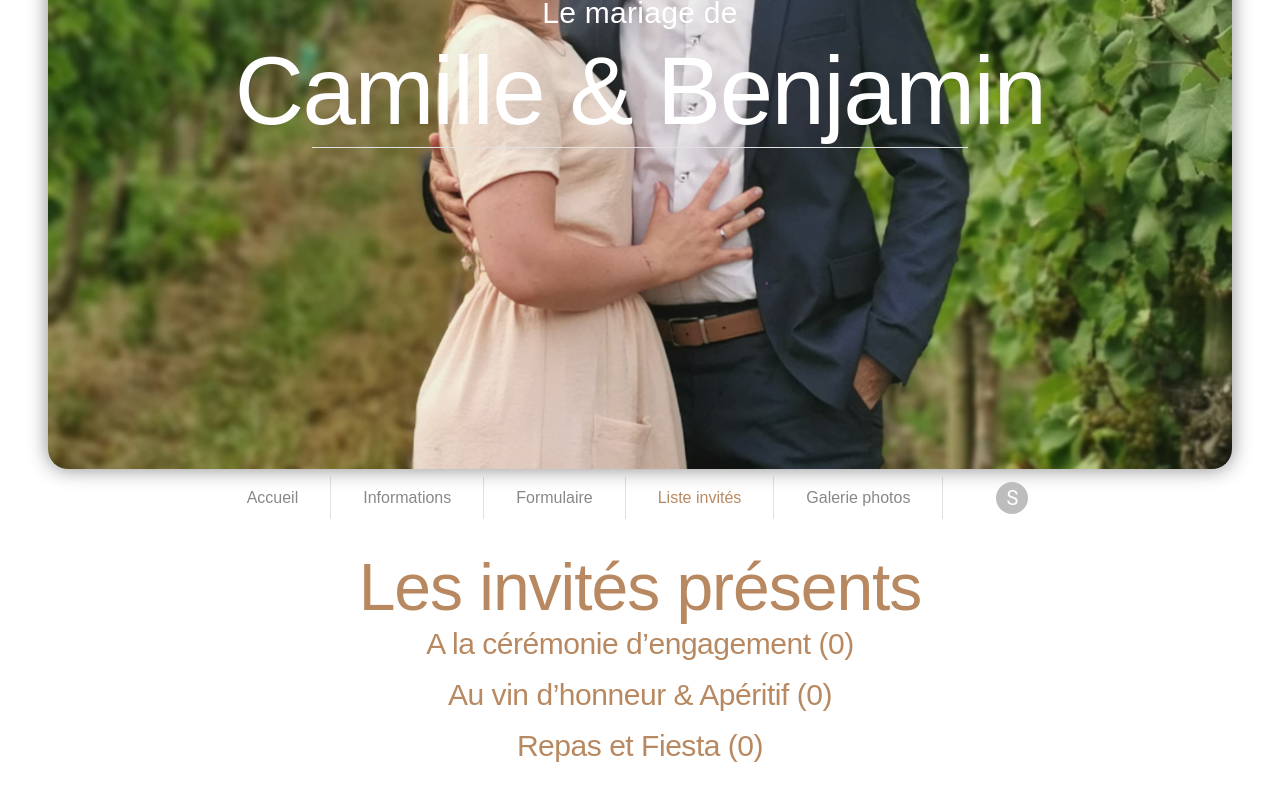
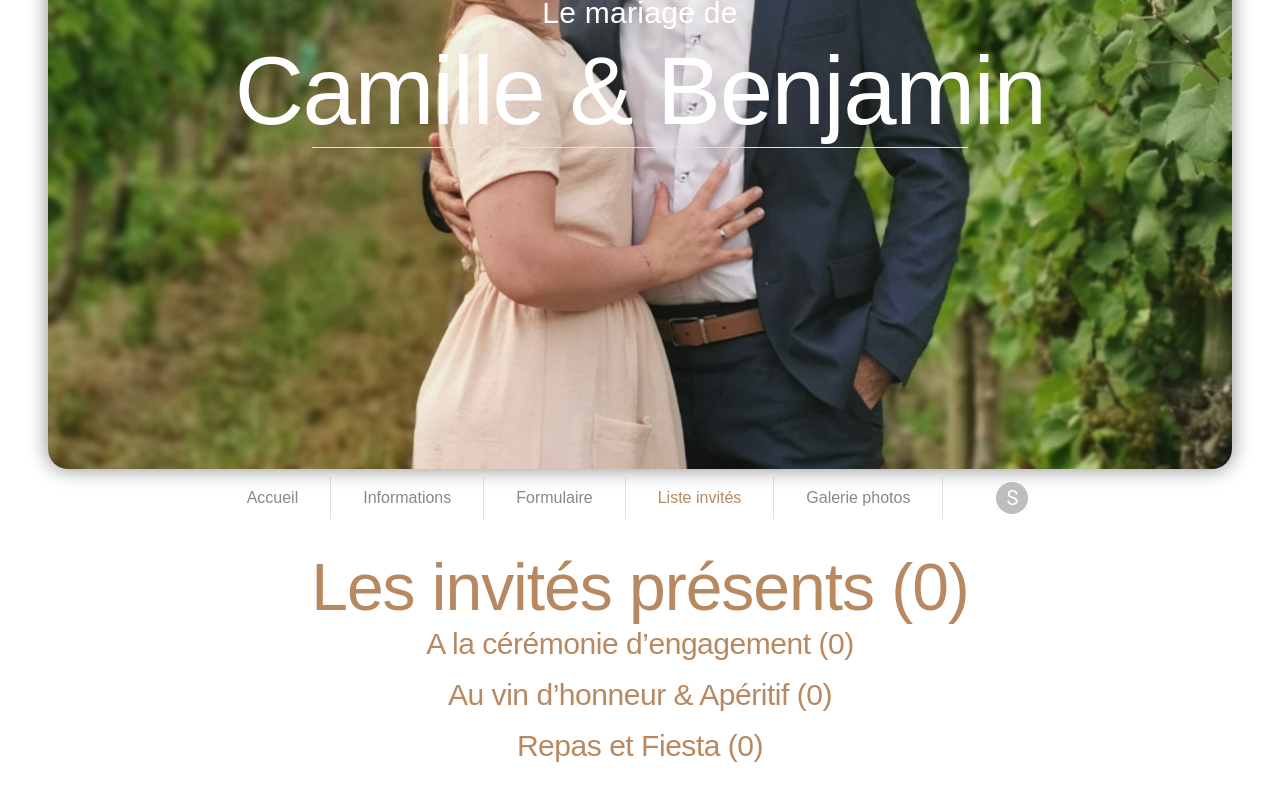
Before and after one commit to BenGex31/weddingguests, a React (Create React App) app: page /guests in a window 1280 px wide. Shown: the part 332-1132 px from the top of the page. Built offline with nearby package versions, Linux system fonts and the light colour scheme; no server answers; the database is empty; sample sign-in values are in the browser's storage; a web font is replaced by a local one.

Commit message:
Update Guests.jsx
add total count of guests

```diff
--- a/src/pages/Guests.jsx
+++ b/src/pages/Guests.jsx
@@ -56,7 +56,7 @@ const Guests = () => {
       <header>
         <Header />
       </header>
-      <MainTitle title={"Les invités présents"} />
+      <MainTitle title={`Les invités présents (${guests.length})`} />
       <Stack mb={6} spacing={2}>
         <SubTitle
           title={"A la cérémonie d’engagement"}
```
